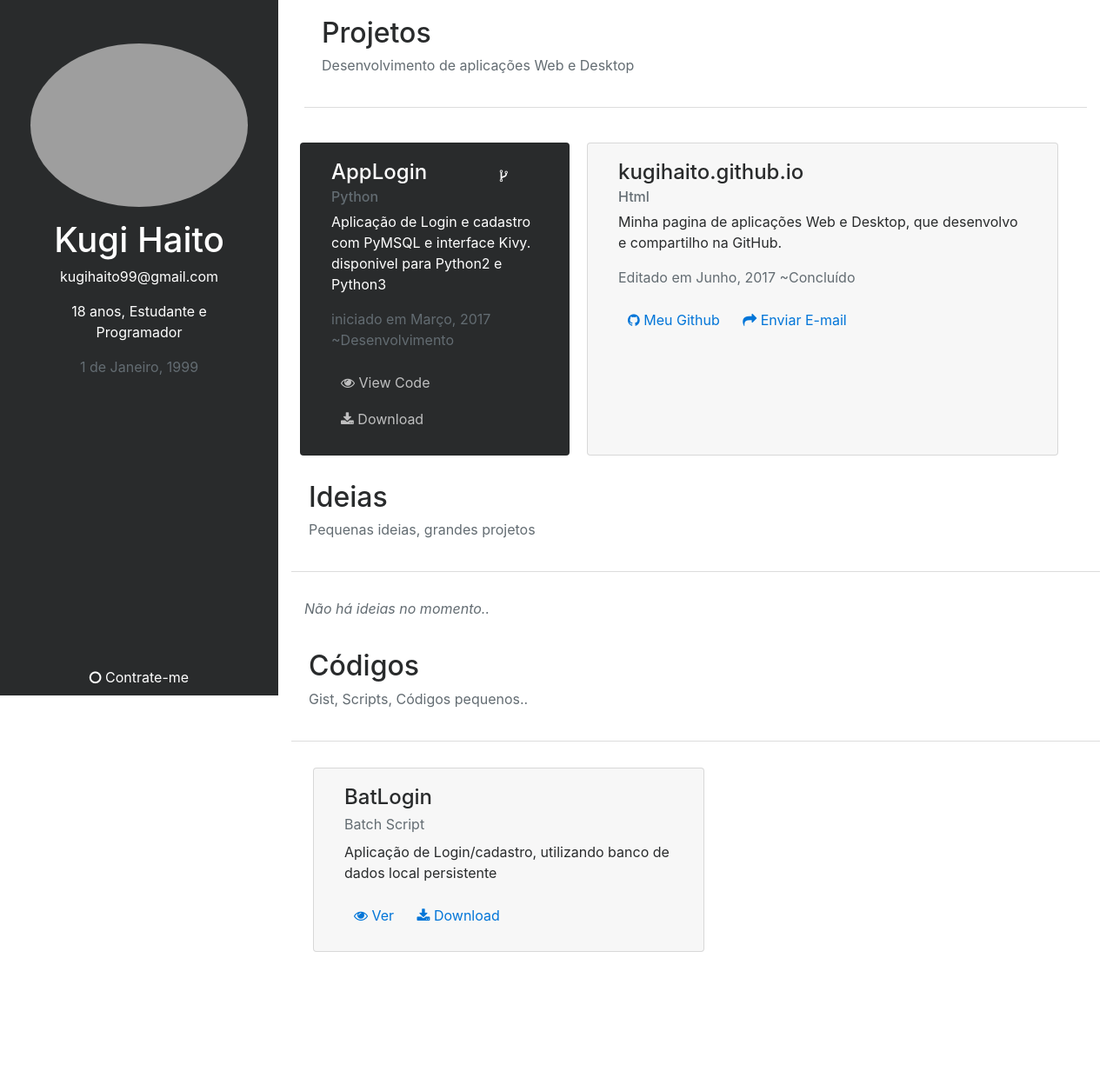
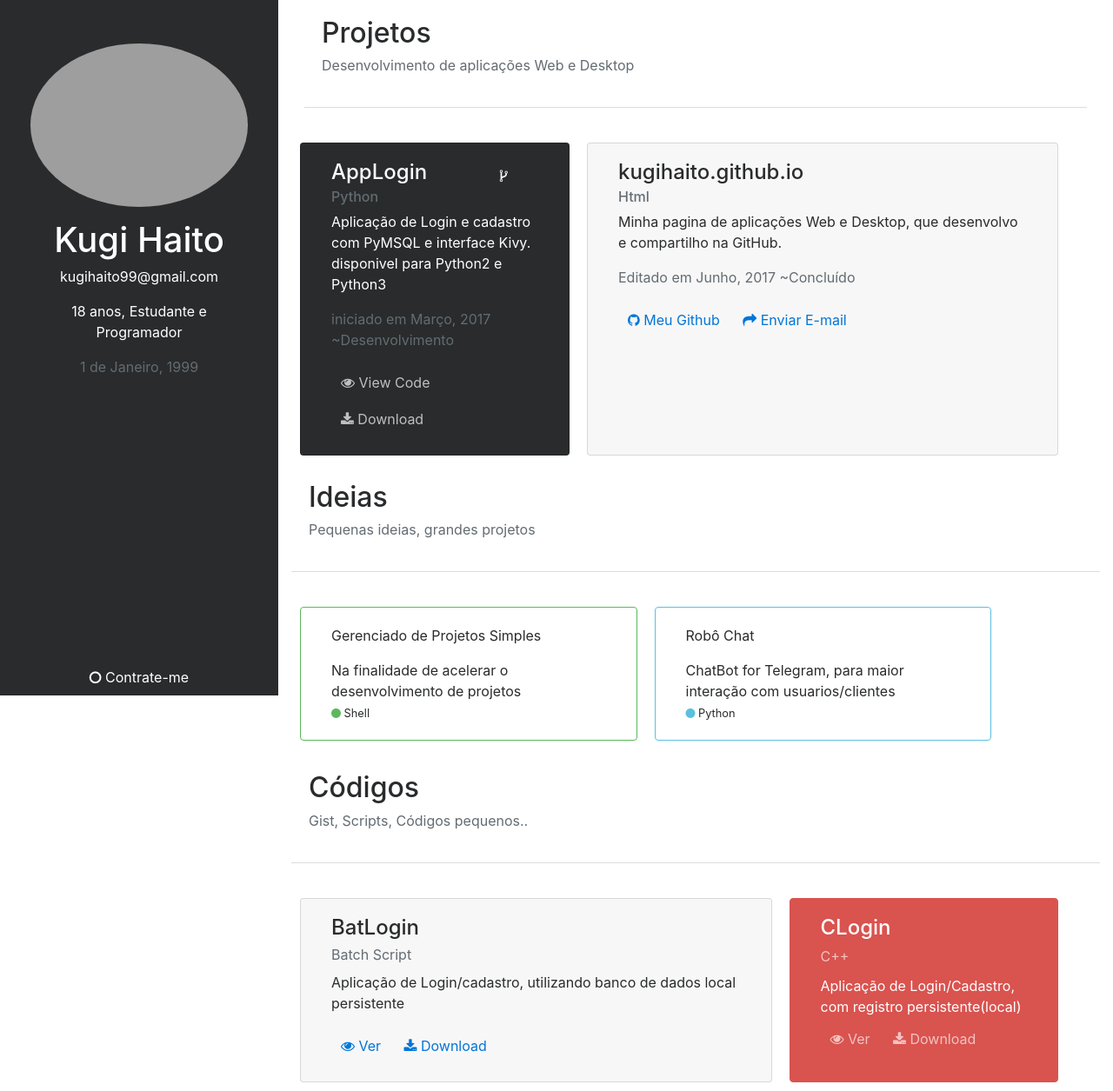
Before and after one commit to KugiHaito/kugihaito.github.io, a PHP site: page / in a window 1280 px wide. Shown: the whole page at 87% size. Before the commit the page ends 1095 px from the top, so only its background shows below. Run offline with PHP 8.4, Linux system fonts and the light colour scheme; some libraries are stand-ins or nearby versions; grey boxes are pictures that could not be loaded.

Commit message:
New Ideas and Code

```diff
--- a/assets/css/style.css
+++ b/assets/css/style.css
@@ -93,6 +93,11 @@
     box-shadow: 0 0 10px 1px rgba(0,0,0,.5);
   }
 
+  .card-outline{
+    color: #eee;
+    box-shadow:  0 0 0 rgba(0,0,0,0);
+  }
+
   .page-header:first-child{margin-top: 8em;}
   .page-header{
     display: block;
--- a/index.html
+++ b/index.html
@@ -70,19 +70,47 @@
         <h2>Ideias</h2> <p class="text-muted">Pequenas ideias, grandes projetos</p>
       </div>
       <div class="container">
-        <p class="text-muted font-italic">Não há ideias no momento..</p>
+        <div class="row">
+          <div class="card card-outline card-outline-success mb-3 text-left col-md-5">
+            <div class="card-block">
+              <blockquote class="card-blockquote">
+                <p>Gerenciado de Projetos Simples</p>
+                <footer>Na finalidade de acelerar o desenvolvimento de projetos <br> <small title="Tipo de Código"><span class="text-success fa fa-circle"></span> Shell</small></footer>
+              </blockquote>
+            </div>
+          </div>
+          <div class="card card-outline card-outline-info mb-3 text-left col-md-5">
+            <div class="card-block">
+              <blockquote class="card-blockquote">
+                <p>Robô Chat</p>
+                <footer>ChatBot for Telegram, para maior interação com usuarios/clientes <br> <small title="Tipo de Código"><span class="text-info fa fa-circle"></span> Python</small></footer>
+              </blockquote>
+            </div>
+          </div>
+        </div>
       </div>
 
       <div class="page-header">
         <h2>Códigos</h2> <p class="text-muted">Gist, Scripts, Códigos pequenos..</p>
       </div>
       <div class="container">
-            <div class="card col-md-6 bg-faded">
+         <div class="row">
+           <div class="card col-md-7 bg-faded">
             <div class="card-block">
               <h4 class="card-title">BatLogin</h4>
               <p class="card-subtitle mb-2 text-muted">Batch Script</p>
               <p class="card-text">Aplicação de Login/cadastro, utilizando banco de dados local persistente</p>
               <a href="https://gist.github.com/KugiHaito/e22472b9861c29151be3a6c74f11c19c" title="Ver código" class="btn card-link"><span class="fa fa-eye"></span> Ver</a> <a href="https://gist.github.com/KugiHaito/e22472b9861c29151be3a6c74f11c19c/archive/94da7fbc339ffcb9f35c7dca12893a0545b7300e.zip" title="Baixar código" class="btn card-link"><span class="fa fa-download"></span> Download</a>
+            </div>
+          </div>
+
+          <div class="card card-inverse col-md-4 card-danger text-white">
+            <div class="card-block">
+              <h4 class="card-title mb-2">CLogin</h4>
+              <p class="card-text mb-3">C++</p>
+              <p class="card-subtitle mb-1 text-white">Aplicação de Login/Cadastro, com registro persistente(local)</p>
+              <a href="https://gist.github.com/KugiHaito/19c3ae72da1fd5536e7ee128d2f93597" title="Ver código" class="btn card-link"><span class="fa fa-eye"></span> Ver</a> <a href="https://gist.github.com/KugiHaito/19c3ae72da1fd5536e7ee128d2f93597/archive/6994eac5c1495a4bdb24f7d9066d57334bcb0075.zip" title="Baixar código" class="btn card-link"><span class="fa fa-download"></span> Download</a>
+            </div>
           </div>
          </div>
       </div>
```
Lines whose indentation alone changed are shown as unchanged.
